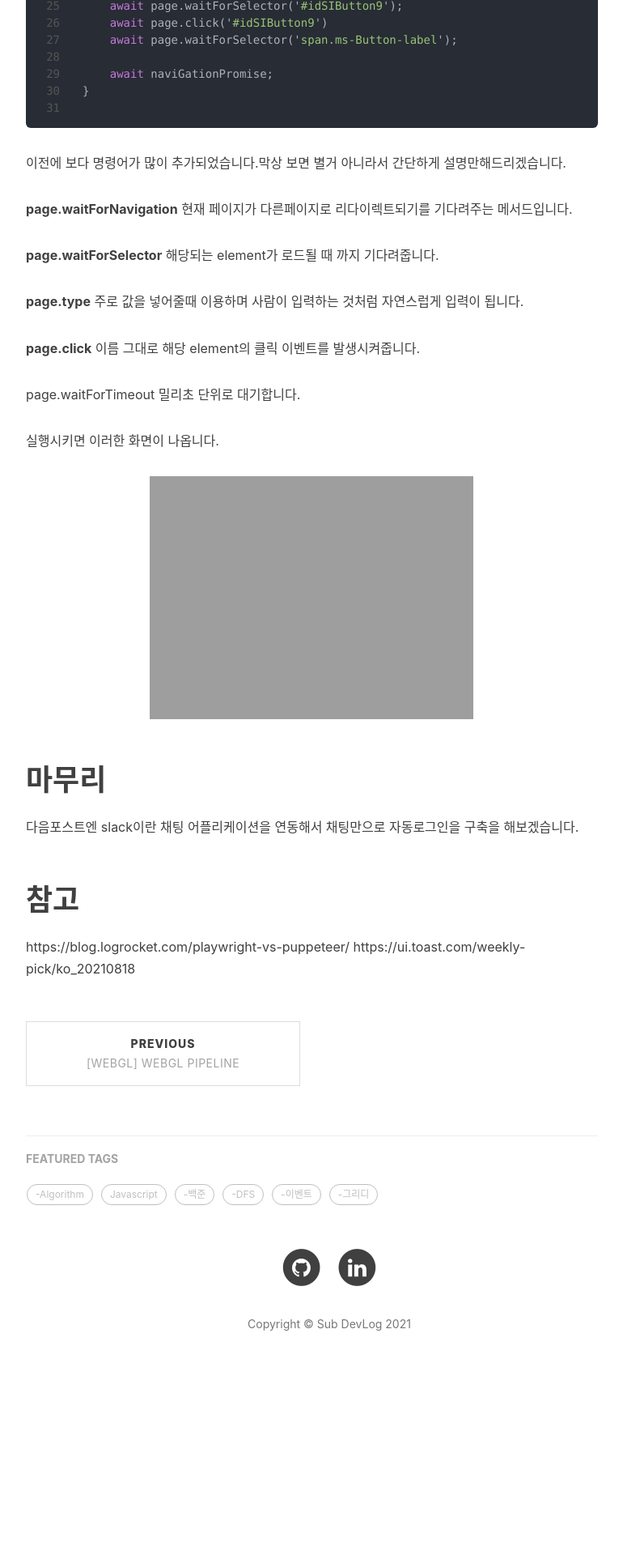
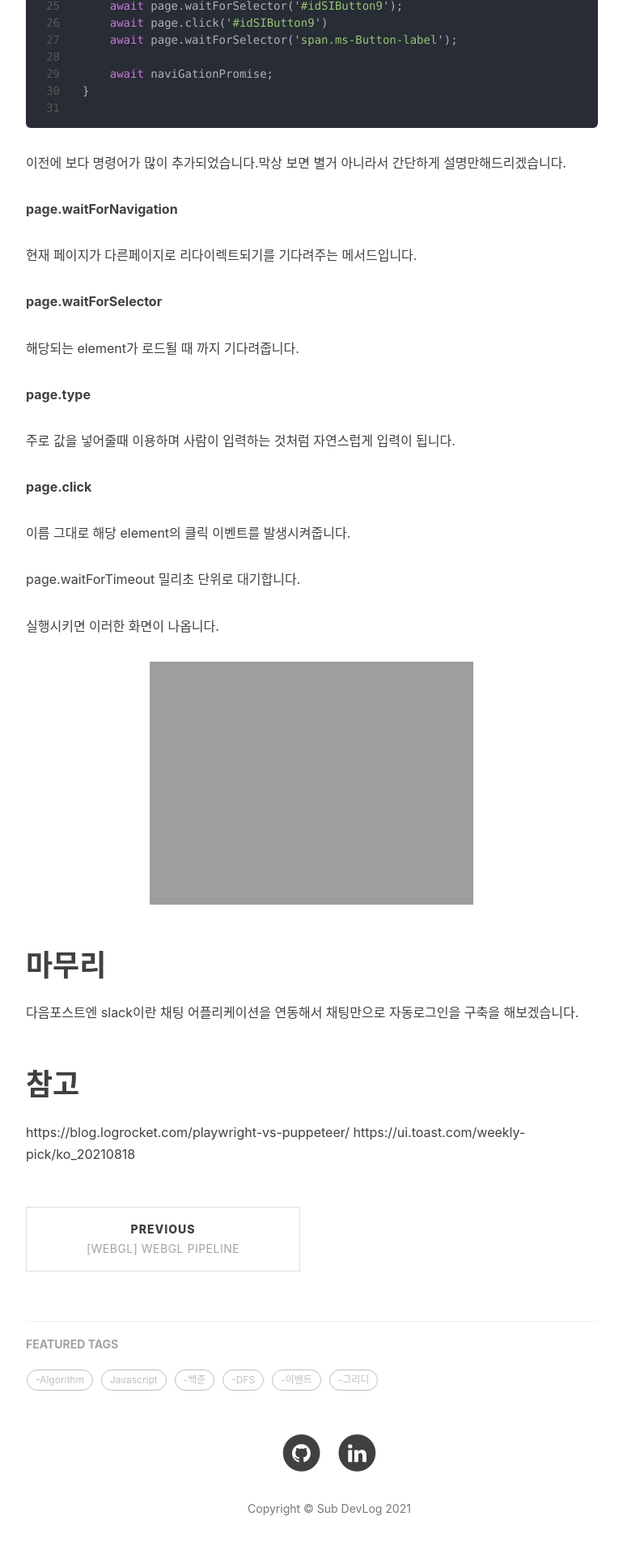
Before and after one commit to lss3070/Room19, a Jekyll site: the page built from _posts/2021-09-22-[Crawling]-HeadlessBrowser.md, in a window 1280 px wide. Shown: the part 3826-5746 px from the top of the page at 81% size, without its empty margins (233-1003 px from the left). Built offline with Jekyll 4.4.1, drawn with Linux system fonts in a browser that asks for light colours; nearby versions of some CDN libraries; library files that are not in the unit come from our copies; comment, search, counter and statistics services are not loaded; before the commit the page ends 5538 px from its top, so only the background shows below that.

Commit message:
crawling_1 update

```diff
--- a/_posts/2021-09-22-[Crawling]-HeadlessBrowser.md
+++ b/_posts/2021-09-22-[Crawling]-HeadlessBrowser.md
@@ -74,17 +74,17 @@
 
 간단하게 주요 개념만 잡아보죠.
 
-browser
----
+## browser
+
 browser 객체는 실제 브라우저의 인스턴스를 나타냅니다.
 브라우저 인스턴스를 만드는 데 비용이 많이 들기 때문에 playwright에서는 단일 인스턴스가 여러 브라우저 컨텍스트를 통해 수행할 수 있는 작업을 극대화하도록 만들어졌습니다.
 
-context
----
+## context
+
 컨텍스트란 객체를 새로 생성하여 작업한 것을 볼 수가 있는데요. 브라우저 인스턴스 내에서 분리된 세션이라고 보시면 됩니다. 세션을 여러개 만들어서 브라우저 상태를 분리할 수도 있습니다.
 
-page
----
+## page
+
 컨텍스트 내에서는 단일 페이지를 나타낼 수 있습니다.URL로 이동해서 페이지의 콘텐츠와 상호작용할 때 사용하면 됩니다.
 
 
@@ -135,15 +135,19 @@
 이전에 보다 명령어가 많이 추가되었습니다.막상 보면 별거 아니라서 간단하게 설명만해드리겠습니다.
 
 **page.waitForNavigation**
+
 현재 페이지가 다른페이지로 리다이렉트되기를 기다려주는 메서드입니다.
 
 **page.waitForSelector**
+
 해당되는 element가 로드될 때 까지 기다려줍니다.
 
 **page.type**
+
 주로 값을 넣어줄때 이용하며 사람이 입력하는 것처럼 자연스럽게 입력이 됩니다.
 
 **page.click**
+
 이름 그대로 해당 element의 클릭 이벤트를 발생시켜줍니다.
 
 page.waitForTimeout
@@ -151,7 +155,7 @@
 
 실행시키면 이러한 화면이 나옵니다.
 
-![one]({{site.url}}/img/crawing/0922_1.gif)
+![one]({{site.url}}/img/crawing/0922_2.gif)
 
 
 마무리
```
